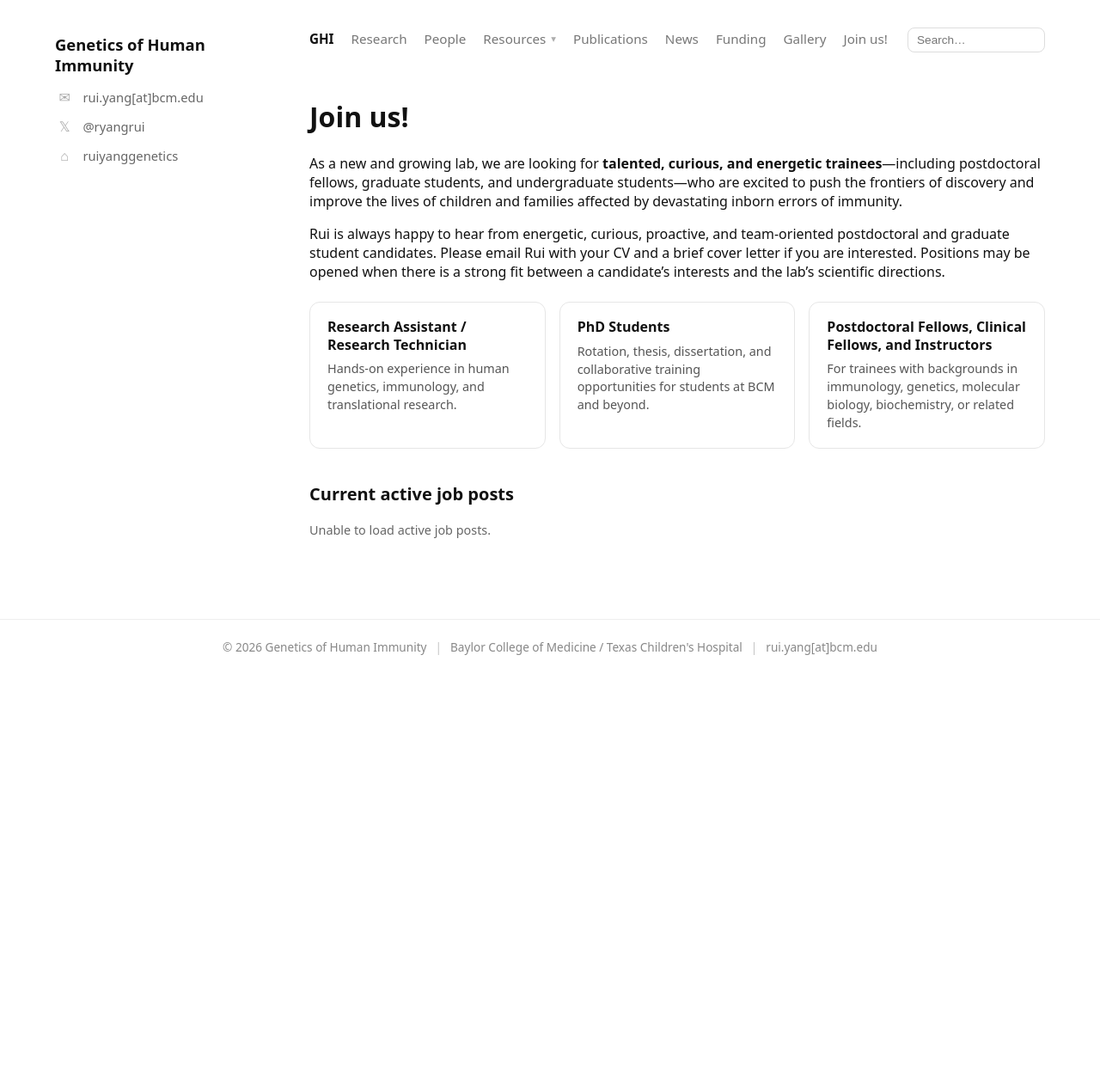
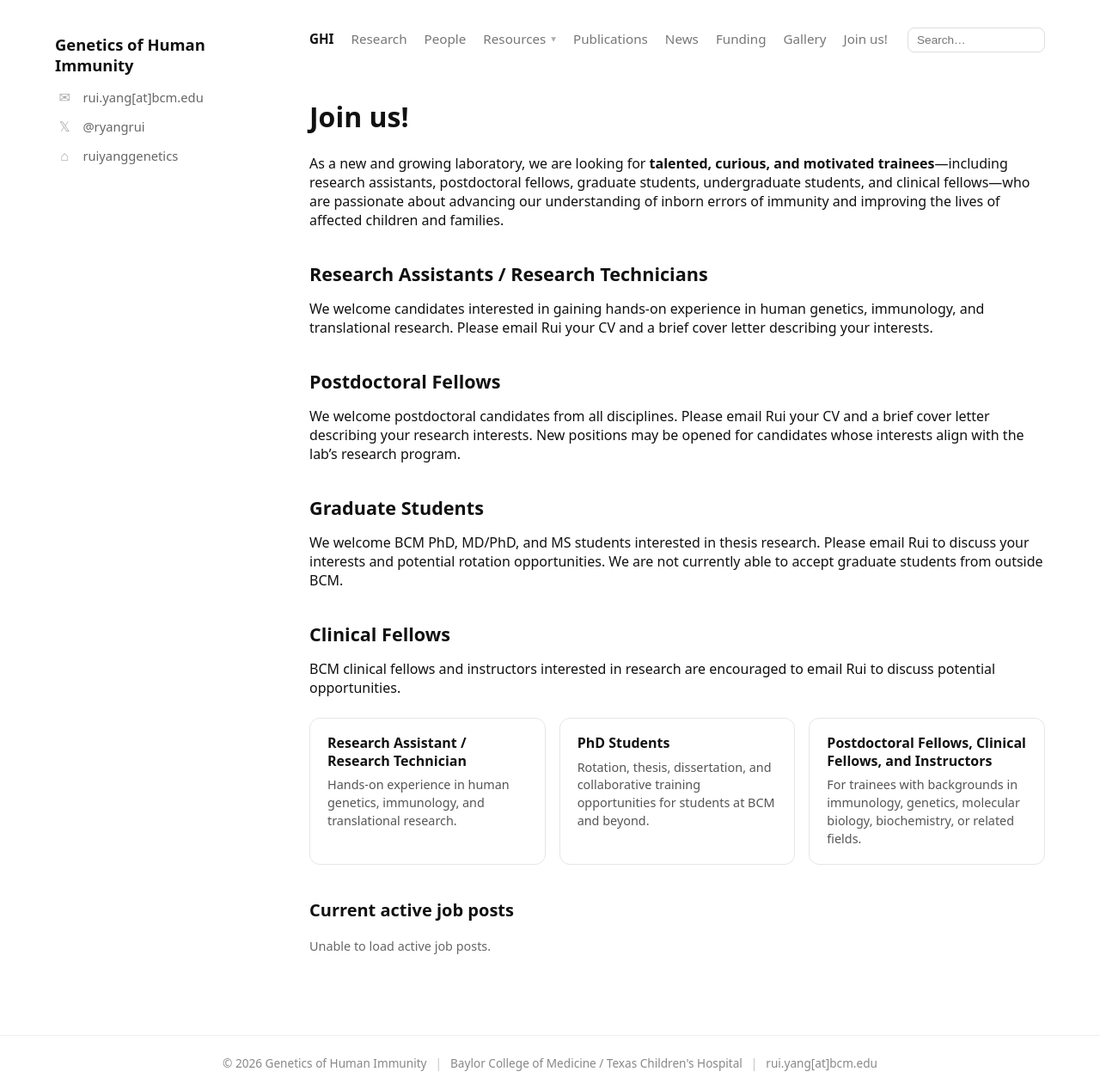
Before and after one commit to ruiyanggenetics/ghilab, a Jekyll site: the page built from opportunities.md, in a window 1280 px wide. Shown: the whole page at 86% size. Built offline with Jekyll 4.4.1, drawn with Linux system fonts in a browser that asks for light colours; before the commit the page ends 900 px from its top, so only the background shows below that.

Commit message:
Revise opportunities and improve error handling

```diff
--- a/opportunities.md
+++ b/opportunities.md
@@ -7,9 +7,23 @@ permalink: /opportunities/
 
 # Join us!
 
-As a new and growing lab, we are looking for **talented, curious, and energetic trainees**—including postdoctoral fellows, graduate students, and undergraduate students—who are excited to push the frontiers of discovery and improve the lives of children and families affected by devastating inborn errors of immunity.
+As a new and growing laboratory, we are looking for **talented, curious, and motivated trainees**—including research assistants, postdoctoral fellows, graduate students, undergraduate students, and clinical fellows—who are passionate about advancing our understanding of inborn errors of immunity and improving the lives of affected children and families.
 
-Rui is always happy to hear from energetic, curious, proactive, and team-oriented postdoctoral and graduate student candidates. Please email Rui with your CV and a brief cover letter if you are interested. Positions may be opened when there is a strong fit between a candidate’s interests and the lab’s scientific directions.
+## Research Assistants / Research Technicians
+
+We welcome candidates interested in gaining hands-on experience in human genetics, immunology, and translational research. Please email Rui your CV and a brief cover letter describing your interests.
+
+## Postdoctoral Fellows
+
+We welcome postdoctoral candidates from all disciplines. Please email Rui your CV and a brief cover letter describing your research interests. New positions may be opened for candidates whose interests align with the lab’s research program.
+
+## Graduate Students
+
+We welcome BCM PhD, MD/PhD, and MS students interested in thesis research. Please email Rui to discuss your interests and potential rotation opportunities. We are not currently able to accept graduate students from outside BCM.
+
+## Clinical Fellows
+
+BCM clinical fellows and instructors interested in research are encouraged to email Rui to discuss potential opportunities.
 
 <div class="resource-card-grid">
 
@@ -157,7 +171,10 @@ async function fetchJobsSheet(sheetName) {
   const text = await res.text();
   const match = text.match(/google\.visualization\.Query\.setResponse\((.*)\);?$/s);
 
-  if (!match || !match[1]) throw new Error(`Could not parse jobs sheet: ${sheetName}`);
+  if (!match || !match[1]) {
+    throw new Error(`Could not parse jobs sheet: ${sheetName}`);
+  }
+
   return JSON.parse(match[1]);
 }
 
@@ -186,34 +203,45 @@ document.addEventListener("DOMContentLoaded", async () => {
     const json = await loadJobsSheet();
     let rows = json.table?.rows || [];
     const headerRow = rows[0] && isHeaderRow(rows[0]);
-    const map = headerRow ? mapFromHeaderRow(rows[0]) : makeHeaderMap(json.table?.cols || []);
+    const map = headerRow
+      ? mapFromHeaderRow(rows[0])
+      : makeHeaderMap(json.table?.cols || []);
 
     if (headerRow) rows = rows.slice(1);
 
-    const jobs = rows.map(row => {
-      const startCell = cell(row, map, "start");
-      const startDate = parseSheetDate(startCell?.v, startCell?.f);
+    const jobs = rows
+      .map(row => {
+        const startCell = cell(row, map, "start");
+        const startDate = parseSheetDate(startCell?.v, startCell?.f);
 
-      return {
-        position: cellText(row, map, "position"),
-        startDate,
-        startLabel: formatDate(startDate, cellText(row, map, "start")),
-        link: cellText(row, map, "link")
-      };
-    }).filter(job => job.position);
+        return {
+          position: cellText(row, map, "position"),
+          startDate,
+          startLabel: formatDate(
+            startDate,
+            cellText(row, map, "start")
+          ),
+          link: cellText(row, map, "link")
+        };
+      })
+      .filter(job => job.position);
 
     jobs.sort((a, b) => (a.startDate || 0) - (b.startDate || 0));
     container.innerHTML = "";
 
     if (!jobs.length) {
-      container.innerHTML = "<p class=\"pub-desc\">No active job posts listed right now.</p>";
+      container.innerHTML =
+        '<p class="pub-desc">No active job posts listed right now.</p>';
       return;
     }
 
-    jobs.forEach(job => container.appendChild(makeJobCard(job)));
+    jobs.forEach(job => {
+      container.appendChild(makeJobCard(job));
+    });
   } catch (err) {
     console.error(err);
-    container.innerHTML = "<p class=\"pub-desc\">Unable to load active job posts.</p>";
+    container.innerHTML =
+      '<p class="pub-desc">Unable to load active job posts.</p>';
   }
 });
 </script>
```
